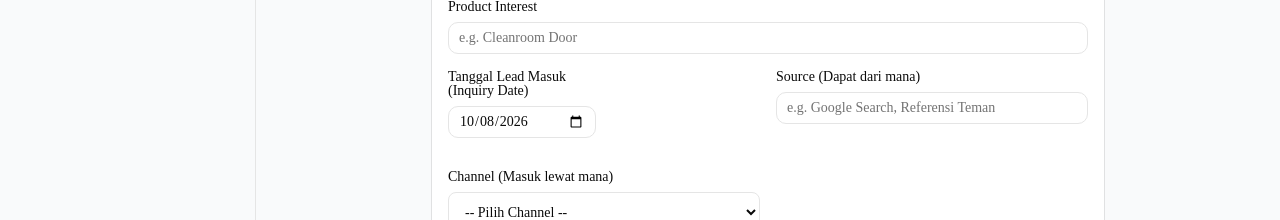
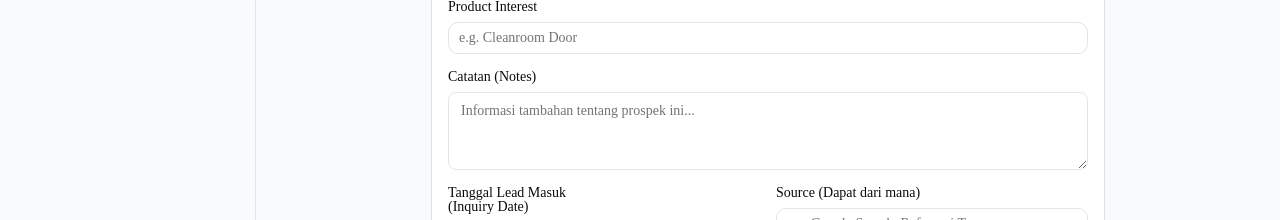
Before and after one commit to elmaskin2000/farclean-crm, a Next.js app: page /leads/new in a window 1280 px wide. Shown: the part 342-562 px from the top of the page. Built offline with nearby package versions, Linux system fonts and the light colour scheme; no server answers; the database is empty.

Commit message:
feat: add notes to lead and make AI insight analyze chat progress

```diff
--- a/src/app/(dashboard)/leads/[id]/edit/page.tsx
+++ b/src/app/(dashboard)/leads/[id]/edit/page.tsx
@@ -79,6 +79,11 @@ export default async function EditLeadPage({ params }: { params: { id: string }
               <Input id="productInterest" name="productInterest" defaultValue={lead.productInterest || ''} />
             </div>
 
+            <div className="space-y-2">
+              <Label htmlFor="notes">Catatan (Notes)</Label>
+              <textarea id="notes" name="notes" rows={3} defaultValue={lead.notes || ''} className="flex w-full rounded-md border border-input bg-background px-3 py-2 text-sm ring-offset-background placeholder:text-muted-foreground focus-visible:outline-none focus-visible:ring-2 focus-visible:ring-ring focus-visible:ring-offset-2 disabled:cursor-not-allowed disabled:opacity-50" placeholder="Informasi tambahan tentang prospek ini..."></textarea>
+            </div>
+
             <div className="grid grid-cols-2 gap-4">
               <div className="space-y-2">
                 <Label htmlFor="source">Source</Label>
--- a/src/app/(dashboard)/leads/[id]/page.tsx
+++ b/src/app/(dashboard)/leads/[id]/page.tsx
@@ -5,6 +5,7 @@ import { Badge } from '@/components/ui/badge'
 import { updateLeadStatus, addLeadActivity, convertAction, deleteLeadActivity } from '@/app/actions'
 import { notFound } from 'next/navigation'
 import Link from 'next/link'
+import AiInsightWidget from '@/components/leads/AiInsightWidget'
 import { format } from 'date-fns'
 import { MessageSquare, Phone, Mail, Calendar, ArrowRight, Trash2 } from 'lucide-react'
 
@@ -83,8 +84,16 @@ export default async function LeadDetailPage({ params }: { params: { id: string
                 <div>
                   <div className="text-sm text-gray-500">Created At</div>
                   <div className="font-medium">{format(new Date(lead.createdAt), 'PPP')}</div>
+                  </div>
                 </div>
-              </div>
+                {lead.notes && (
+                  <div className="mt-4 pt-4 border-t">
+                    <div className="text-sm text-gray-500 mb-1">Catatan (Notes)</div>
+                    <div className="text-sm whitespace-pre-wrap">{lead.notes}</div>
+                  </div>
+                )}
+
+                <AiInsightWidget lead={lead} />
             </CardContent>
           </Card>
 
--- a/src/app/(dashboard)/leads/new/page.tsx
+++ b/src/app/(dashboard)/leads/new/page.tsx
@@ -44,9 +44,14 @@ export default async function NewLeadPage() {
               </div>
 
             <div className="space-y-2">
-              <Label htmlFor="productInterest">Product Interest</Label>
-              <Input id="productInterest" name="productInterest" placeholder="e.g. Cleanroom Door" />
-            </div>
+                <Label htmlFor="productInterest">Product Interest</Label>
+                <Input id="productInterest" name="productInterest" placeholder="e.g. Cleanroom Door" />
+              </div>
+
+              <div className="space-y-2">
+                <Label htmlFor="notes">Catatan (Notes)</Label>
+                <textarea id="notes" name="notes" rows={3} className="flex w-full rounded-md border border-input bg-background px-3 py-2 text-sm ring-offset-background placeholder:text-muted-foreground focus-visible:outline-none focus-visible:ring-2 focus-visible:ring-ring focus-visible:ring-offset-2 disabled:cursor-not-allowed disabled:opacity-50" placeholder="Informasi tambahan tentang prospek ini..."></textarea>
+              </div>
 
             <div className="grid grid-cols-2 gap-4">
               <div className="grid grid-cols-2 gap-4 mb-4">
--- a/src/app/actions.ts
+++ b/src/app/actions.ts
@@ -50,6 +50,7 @@ export async function createLead(formData: FormData) {
   const phone = formData.get('phone') as string
   const email = formData.get('email') as string
   const productInterest = formData.get('productInterest') as string
+  const notes = formData.get('notes') as string
   const source = formData.get('source') as string
   const channel = formData.get('channel') as string
   const temperature = formData.get('temperature') as string
@@ -75,6 +76,7 @@ export async function createLead(formData: FormData) {
       picId: picId || null,
       source,
       channel,
+      notes,
       inquiryDate
     },
   })
@@ -199,6 +201,7 @@ export async function updateLead(formData: FormData) {
       productInterest,
       source,
       channel,
+      notes,
       ...(inquiryDate && { inquiryDate })
     }
   });
```
